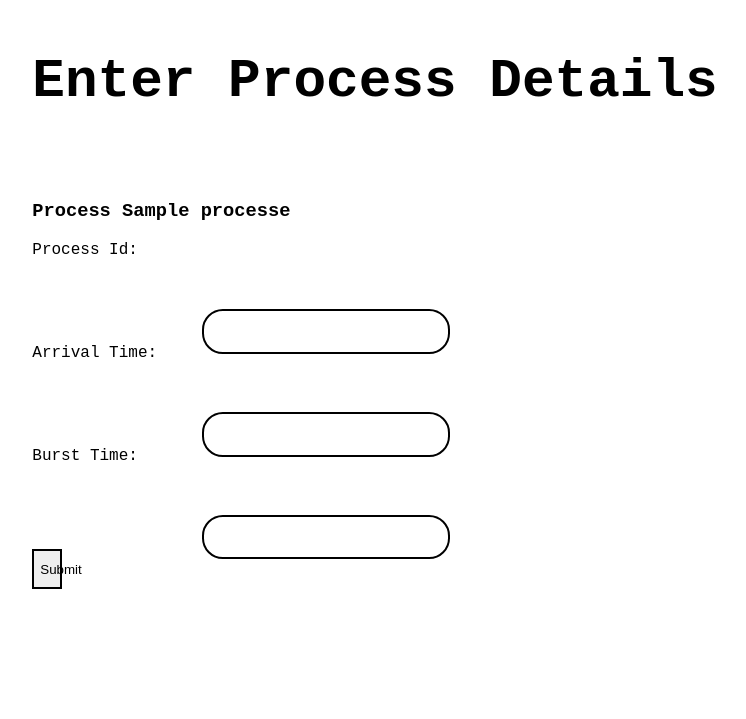
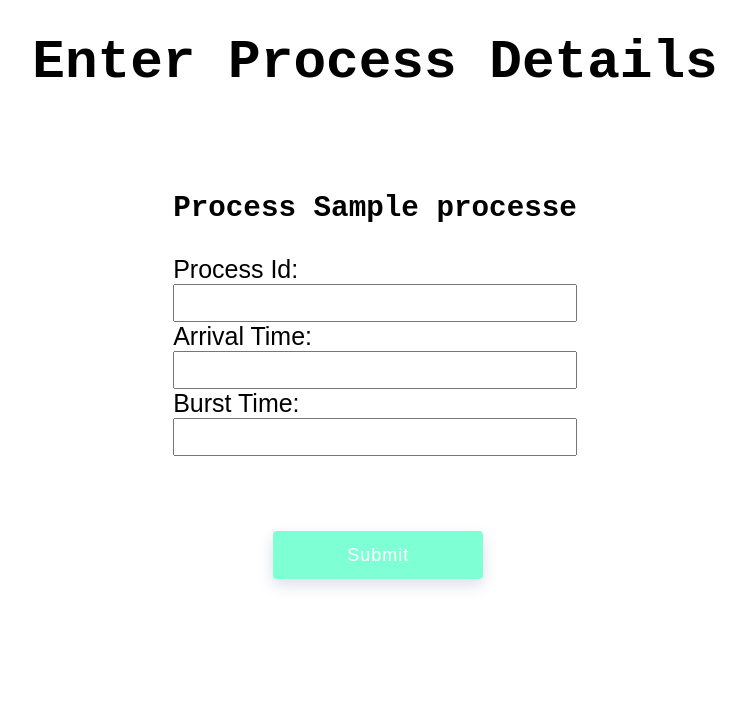
Before and after one commit to Sayan209191/Cpu-Scheduling, a Django app: template template/process_details.html in a window 1280 px wide. Shown: the top 719 px of the page, without its empty margins (265-1011 px from the left). Run offline with Django 5.2, Linux system fonts and the light colour scheme; the template is opened without the code that fills it: most values are stand-ins (such as "Sample title", 1, 10 or a date in 2020).

Commit message:
Update UI

```diff
--- a/static/style/style.css
+++ b/static/style/style.css
@@ -2,7 +2,7 @@ body {
     display: flex; /* Enables flexbox layout */
     justify-content: center; /* Centers content horizontally */
     align-items: center; /* Centers content vertically */
-    height: 45rem; /* Sets the height of the body */
+    /* height: 45rem; Sets the height of the body */
     font-family: 'Courier New', Courier, monospace; /* Sets the font family */
     margin: 0; /* Removes default margin to avoid overflow issues */
 }
@@ -15,6 +15,7 @@ body {
     height: 40rem;
     overflow: hidden;
     font-style:bold;
+    margin-top: 2rem;
 }
 .form{
     display: grid;
@@ -38,10 +39,10 @@ h1{
 
 
 }
-input{
+.idnum{
     margin-top: 50px;
     margin-bottom: -10px;
-    margin-left: 170px;
+    margin-left: 2px;
 
     background:transparent;
     width: 14rem;
@@ -51,6 +52,9 @@ input{
     border-radius:  1.3rem;
     padding: 10px;
 }
+/* input{
+
+} */
 ::placeholder{
     columns: rgb(120,116,119);
     padding: 5px;
@@ -109,11 +113,14 @@ a{
 
 }
 
-
+.process-details .entry {
+    font-size-adjust: 1.1;
+}
 .chose{
     margin-left: 150px;
     font-size: 25px;
-    /* font-style:bold; */
+
+    font-weight:bold;
 
 }
 element.style {
@@ -133,8 +140,105 @@ element.style {
 #xyz{
     font-weight:bold;
 }
-@media screen and (min-width:767px)and (max-width:1023px){
-    .box{
-        display: flex;
-    }
+.wrapper {
+    align-items: center;
+    justify-content: space-between;
+    margin-top: 8rem;
 }
+.process-details {
+    display: grid;
+    justify-content: center;
+}
+.form2{
+    margin-top: -6rem;
+    font-size: 25px;
+
+}
+.btn2 {
+    position: relative;
+    font-family: "Poppins",sans-serif;
+    font-weight: 500;
+    font-size: 18px;
+    line-height: 2;
+    height: 48px;
+    border-radius: 4px;
+    width: 210px;
+    letter-spacing: 1px;
+    display: inline-flex;
+    align-items: center;
+    justify-content: center;
+    border: none;
+    cursor: pointer;
+    overflow: hidden;
+    background-color: aquamarine;
+    color: #fff;
+    box-shadow: 0 6px 15px 0 rgba(16,39, 112,0.15);
+    transition: all 250ms linear;
+    text-decoration: none;
+    margin-top: 75px;
+    margin-left:241px;
+}
+.btn2:hover {
+    box-shadow: 0 12px 35px 0 rgba(16,39, 112,0.25);
+    background-color: #333;
+}
+label {
+    font-family: Arial, Helvetica, sans-serif;
+    font-weight: lighter;
+
+
+}
+
+.res {
+    background: #fff;
+    padding: 20px;
+    border-radius: 10px;
+    box-shadow: 0 0 10px rgba(0, 0, 0, 0.1);
+    max-width: 800px;
+    width: 100%;
+    margin-left: 350px;
+    margin-top: 70px;
+}
+
+.res h1, .res h2 {
+    text-align: center;
+    color: #333;
+    margin-bottom: 20px;
+}
+
+.res table {
+    width: 100%;
+    border-collapse: collapse;
+    margin-bottom: 20px;
+}
+
+.res table, .res th, .res td {
+    border: 1px solid #ddd;
+}
+
+.res th, .res td {
+    padding: 12px;
+    text-align: center;
+}
+
+.res th {
+    background-color: #f2f2f2;
+    color: #333;
+}
+
+.res td {
+    color: #666;
+}
+
+.res p {
+    font-size: 18px;
+    color: #333;
+    text-align: center;
+    margin-bottom: 10px;
+}
+
+.res-body{
+    margin-left: 260px;
+    font-size: 20px;
+    margin-top: 50px;
+}
--- a/template/index.html
+++ b/template/index.html
@@ -26,7 +26,7 @@
 
         <div id="for">
             <label id="xyz" for="processes">Enter number of processes:</label>
-            <input type="number" class="checkbox" id="processes" name="processes" placeholder="Enter number of processes">
+            <input class="idnum" type="number" class="checkbox" id="processes" name="processes" placeholder="Enter number of processes">
         </div>
 
         <button type="submit" class="btn">Enter</button>
--- a/template/process_details.html
+++ b/template/process_details.html
@@ -10,31 +10,34 @@
 <body>
 
 <div class="wrapper">
-    <form class="form" action="" method="post">
+    <form class="form2" action="" method="post">
         {% csrf_token %}
         <h1>Enter Process Details</h1>
-        {% if algorithm == 'round_robin' %}
+
+        <div class="process-details">
+            {% if algorithm == 'round_robin' %}
                 <label for="time_quantum">Time Qunatum: </label>
-                <input type="number" id="time_quantum" name="time_quantum">
-        {% endif %}
-        {% for i in processes %}
+                <input class="entry" type="number" id="time_quantum" name="time_quantum">
+            {% endif %}
+            {% for i in processes %}
             <h3>Process {{ i }}</h3>
             <label for="process_id_{{ i }}">Process Id:</label>
-            <input type="text" id="process_id_{{ i }}" name="process_id_{{ i }}" required>
+            <input class="entry" type="text" id="process_id_{{ i }}" name="process_id_{{ i }}" required>
 
             <label for="arrival_time_{{ i }}">Arrival Time:</label>
-            <input type="number" id="arrival_time_{{ i }}" name="arrival_time_{{ i }}" required>
+            <input class="entry" type="number" id="arrival_time_{{ i }}" name="arrival_time_{{ i }}" required>
 
             <label for="burst_time_{{ i }}">Burst Time:</label>
-            <input type="number" id="burst_time_{{ i }}" name="burst_time_{{ i }}" required>
+            <input class="entry" type="number" id="burst_time_{{ i }}" name="burst_time_{{ i }}" required>
 
             {% if algorithm == 'priority' %}
                 <label for="priority_{{ i }}">Priority:</label>
-                <input type="number" id="priority_{{ i }}" name="priority_{{ i }}">
+                <input class="entry" type="number" id="priority_{{ i }}" name="priority_{{ i }}">
             {% endif %}
         {% endfor %}
+        </div>
 
-        <button class="enter" type="submit">Submit</button>
+        <button class="btn2" type="submit">Submit</button>
     </form>
 </div>
 
```
Also changed, not shown: template/results.html (+10 -3 lines).
